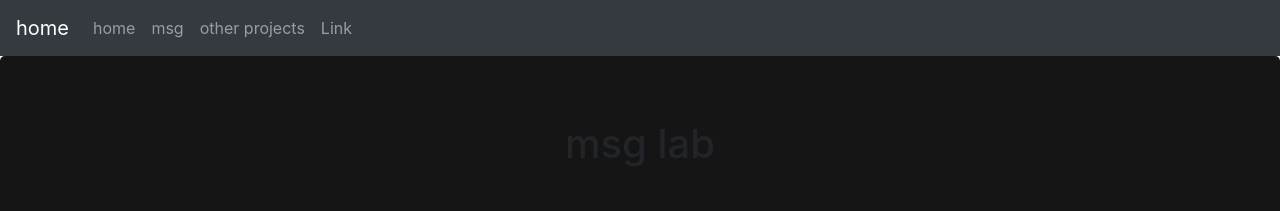
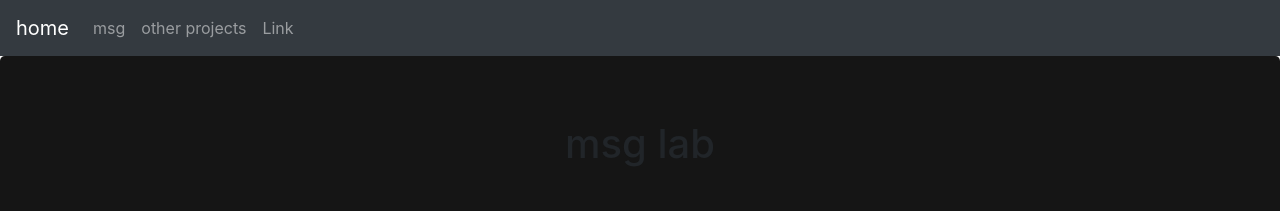
Before and after one commit to msglab/msglab, a Jekyll site: the page index.html, which Jekyll copies as it is, in a window 1280 px wide. Shown: the top 211 px of the page. Built offline with Jekyll 4.4.1, drawn with Linux system fonts in a browser that asks for light colours.

Commit message:
update home link

```diff
--- a/html/msg.html
+++ b/html/msg.html
@@ -21,15 +21,12 @@
 
 <body>
   <nav class="navbar navbar-expand-sm bg-dark navbar-dark">
-    <a class="navbar-brand" href="#">home</a>
+    <a class="navbar-brand" href="/index.html">home</a>
     <button class="navbar-toggler" type="button" data-toggle="collapse" data-target="#collapsibleNavbar">
       <span class="navbar-toggler-icon"></span>
     </button>
     <div class="collapse navbar-collapse" id="collapsibleNavbar">
       <ul class="navbar-nav">
-        <li class="nav-item">
-          <a class="nav-link" href="/index.html">home</a>
-        </li>
         <li class="nav-item">
           <a class="nav-link" href="/html/msg.html">msg</a>
         </li>
--- a/index.html
+++ b/index.html
@@ -21,15 +21,12 @@
 
 <body>
   <nav class="navbar navbar-expand-sm bg-dark navbar-dark">
-    <a class="navbar-brand" href="#">home</a>
+    <a class="navbar-brand" href="/index.html">home</a>
     <button class="navbar-toggler" type="button" data-toggle="collapse" data-target="#collapsibleNavbar">
       <span class="navbar-toggler-icon"></span>
     </button>
     <div class="collapse navbar-collapse" id="collapsibleNavbar">
       <ul class="navbar-nav">
-        <li class="nav-item">
-          <a class="nav-link" href="/index.html">home</a>
-        </li>
         <li class="nav-item">
           <a class="nav-link" href="/html/msg.html">msg</a>
         </li>
```
